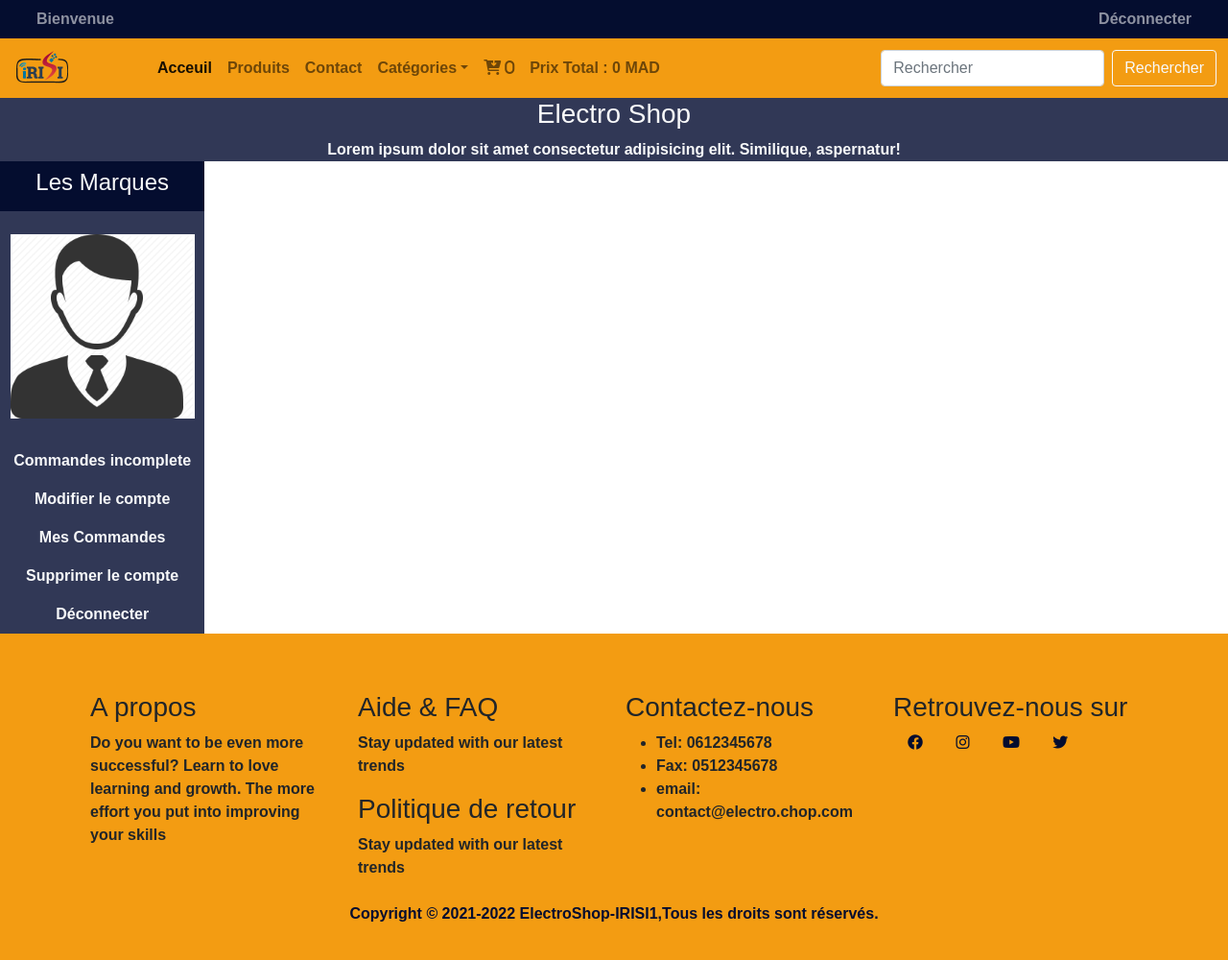
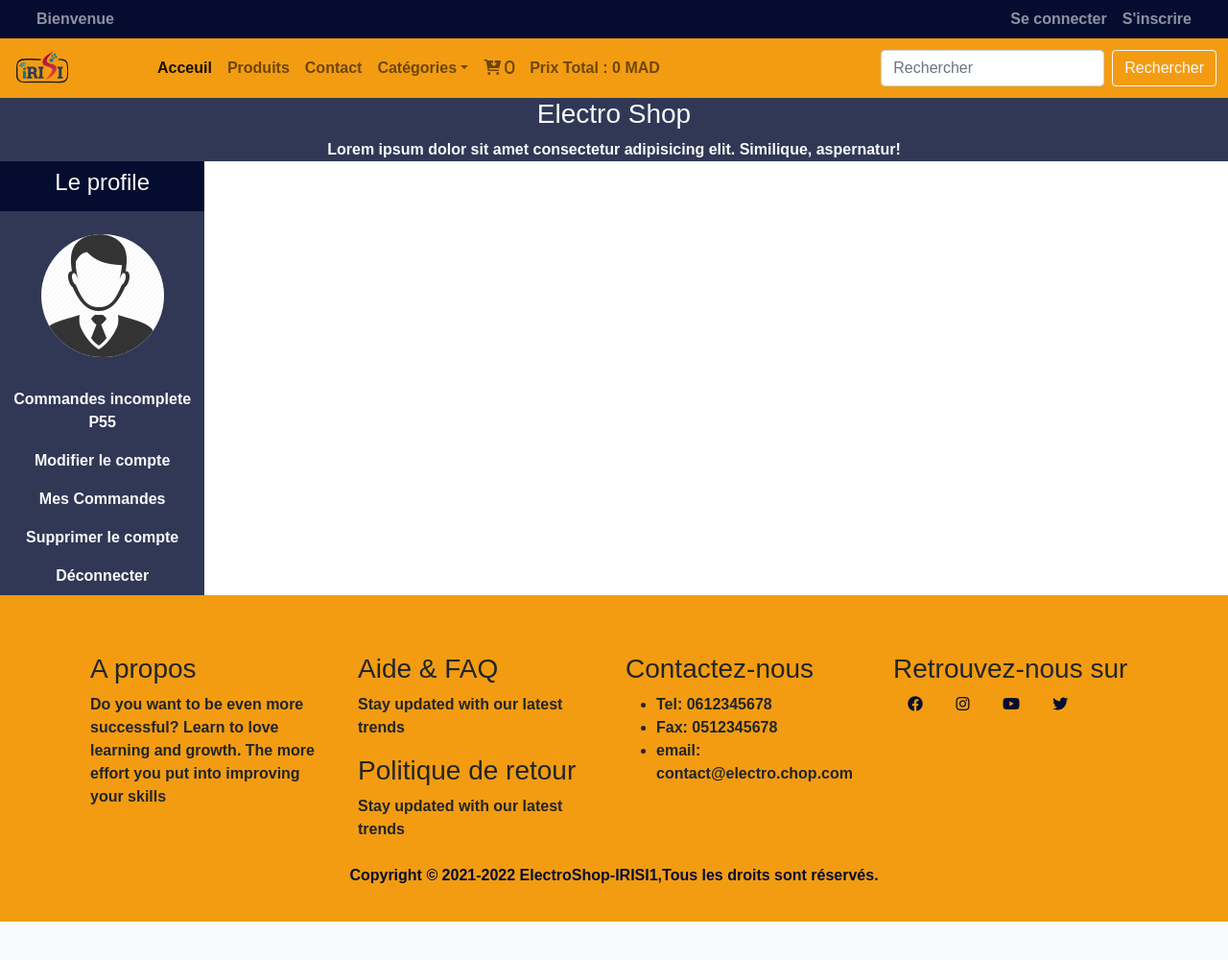
Before and after one commit to ab-talbi/electro-shop, a PHP site: page /client/profile.php in a window 1280 px wide. Shown: the whole page at 96% size. After the commit the page ends 960 px from the top, so only its background shows below. Run offline with PHP 8.4, Linux system fonts and the light colour scheme; data that the repository does not hold is empty; some libraries are stand-ins or nearby versions; some web fonts are replaced.

Commit message:
add: quelque modification

```diff
--- a/client/login.php
+++ b/client/login.php
@@ -71,9 +71,11 @@
         $rows = $select_utilisateur->rowCount();
         $nom_utilisateur;
         $mot_passe_utilisateur;
+        $id_utilisateur;
         while($ligne = $select_utilisateur->fetch(PDO::FETCH_OBJ)){
             $nom_utilisateur = $ligne->nom_utilisateur;
-            $mot_passe_utilisateur = $ligne->mot_passe_utilisateur;;
+            $mot_passe_utilisateur = $ligne->mot_passe_utilisateur;
+            $id_utilisateur = $ligne->id_utilisateur;
         }
 
         $select_carte = $con->query("SELECT * FROM `carte` WHERE adresse_ip like '$adresse_ip'");
@@ -82,6 +84,7 @@
         if($rows > 0){
             if(password_verify($password_utilisateur,$mot_passe_utilisateur)){
                 $_SESSION['nom_utilisateur'] = $nom_utilisateur;
+                $_SESSION['id_utilisateur'] = $id_utilisateur;
                 if($rows_carte == 0){
                     echo "<script>Swal.fire({position: 'center',
                         icon: 'success',
--- a/client/profile.php
+++ b/client/profile.php
@@ -1,5 +1,4 @@
 <?php
-
     include('../includes/connect.php');
     include('../fonctions/fonctions.php');
     session_start();
@@ -39,9 +38,24 @@
                 } ?></a>
             </li>
             <ul class="navbar-nav nav-item">
-                <li class="nav-item">
-                    <a href="logout.php" class="nav-link">Déconnecter</a>
-                </li>
+            <?php if(isset($_SESSION['nom_utilisateur'])){
+                    echo "
+                    <li class='nav-item'>
+                        <a href='./profile.php' class='nav-link'>Profile</a>
+                    </li>
+                    <li class='nav-item'>
+                            <a href='../logout.php' class='nav-link'>Déconnecter</a>
+                    </li>";
+                }else{
+                    echo "
+                    <li class='nav-item'>
+                    <a href='../login.php' class='nav-link'>Se connecter</a>
+                    </li>
+                    <li class='nav-item'>
+                        <a href='../registre.php' class='nav-link'>S'inscrire</a>
+                    </li>";
+                }
+                ?>
             </ul>
 
         </ul>
@@ -62,13 +76,17 @@
         <div class='col-md-2 bg-black-white p-0'>
             <ul class='navbar-nav me-auto text-center'>
                 <li class='nav-item bg-blue-black'>
-                    <a href='#' class='nav-link text-light'><h4>Les Marques</h4></a>
+                    <a href='#' class='nav-link text-light'><h4>Le profile</h4></a>
                 </li>
                 <?php
-                    getProfilImage(1);
+                    if(isset($_SESSION['id_utilisateur'])){
+                        getProfilImage($_SESSION['id_utilisateur']);
+                    }else{
+                        getProfilImage(0);
+                    }
                 ?>
                 <li class='nav-item'>
-                    <a href='profile.php' class='nav-link text-light'>Commandes incomplete</a>
+                    <a href='profile.php' class='nav-link text-light'>Commandes incomplete P55</a>
                 </li>
                 <li class='nav-item'>
                     <a href='profile.php?modifier_compte' class='nav-link text-light'>Modifier le compte</a>
--- a/css/style.css
+++ b/css/style.css
@@ -63,8 +63,9 @@ footer a{
 }
 
 .photo_profile{
-    width: 90%;
+    width: 60%;
     margin: auto;
     display: block;
     height: 100%;
+    border-radius: 50%;
 }
--- a/login.php
+++ b/login.php
@@ -118,9 +118,11 @@
         $rows = $select_utilisateur->rowCount();
         $nom_utilisateur;
         $mot_passe_utilisateur;
+        $id_utilisateur;
         while($ligne = $select_utilisateur->fetch(PDO::FETCH_OBJ)){
             $nom_utilisateur = $ligne->nom_utilisateur;
-            $mot_passe_utilisateur = $ligne->mot_passe_utilisateur;;
+            $mot_passe_utilisateur = $ligne->mot_passe_utilisateur;
+            $id_utilisateur = $ligne->id_utilisateur;
         }
 
         $select_carte = $con->query("SELECT * FROM `carte` WHERE adresse_ip like '$adresse_ip'");
@@ -130,7 +132,7 @@
             if(password_verify($password_utilisateur,$mot_passe_utilisateur)){
 
                 $_SESSION['nom_utilisateur'] = $nom_utilisateur;
-
+                $_SESSION['id_utilisateur'] = $id_utilisateur;
                 if($rows_carte == 0){
                     echo "<script>Swal.fire({position: 'center',
                         icon: 'success',
```
Also changed, not shown: client/commander.php (+14 -9 lines), index.php (+15 -10 lines).
